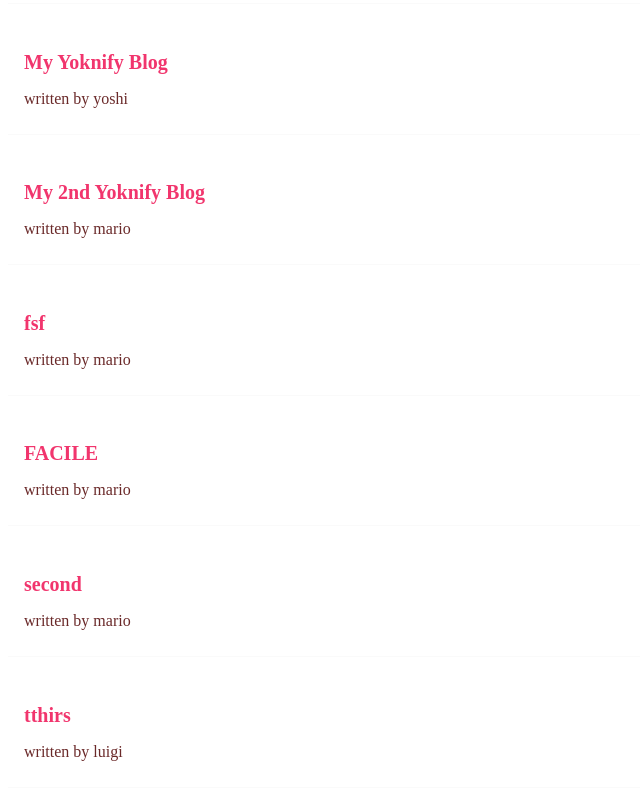
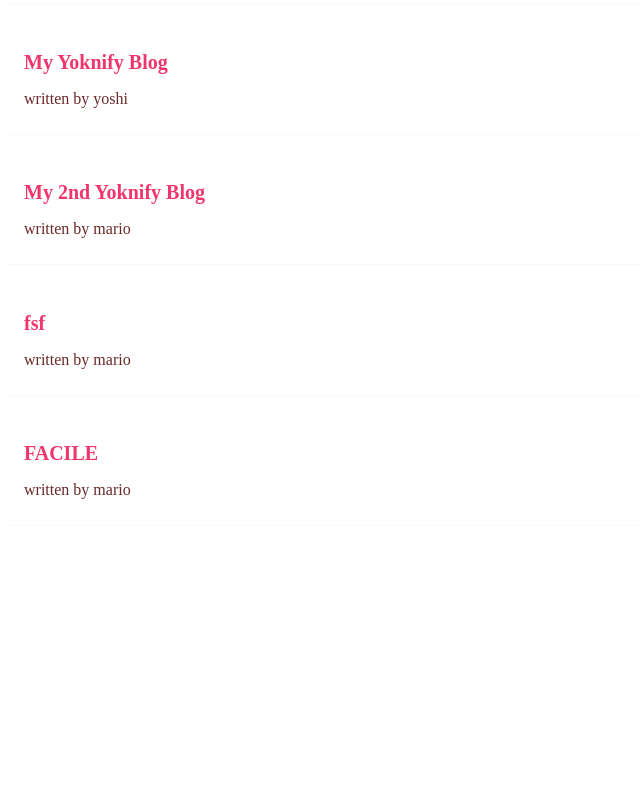
Before and after one commit to antontre1/react-v2, a React (Create React App) app: page / in a window 1280 px wide. Shown: the part 372-1172 px from the top of the page, without its empty margins (0-640 px from the left). After the commit the page ends 918 px from the top, so only its background shows below. Built offline with nearby package versions, Linux system fonts and the light colour scheme; data requests are answered from the project's data file; a web font is replaced by a local one.

Commit message:
DELETE request associated with button in blog details

```diff
--- a/data/db.json
+++ b/data/db.json
@@ -35,18 +35,6 @@
       "body": "je ne sais pas trop",
       "author": "mario",
       "id": 6
-    },
-    {
-      "title": "second",
-      "body": "blog",
-      "author": "mario",
-      "id": 7
-    },
-    {
-      "title": "tthirs",
-      "body": "voici",
-      "author": "luigi",
-      "id": 8
     }
   ]
 }
--- a/src/BlogDetails.js
+++ b/src/BlogDetails.js
@@ -1,9 +1,19 @@
 import { useParams } from 'react-router-dom'
+import { useHistory } from 'react-router-dom/cjs/react-router-dom'
 import useFetch from './useFetch'
 
 const BlogDetails = () => {
   const { id } = useParams()
   const { data: blog, error, isPending } = useFetch('http://localhost:8000/blogs/' + id)
+  const history = useHistory()
+
+  const handleClick = () => {
+    fetch('http://localhost:8000/blogs/' + blog.id, {
+      method: 'DELETE'
+    }).then(() => {
+      history.push('/')
+    })
+  }
 
   return (
     <div className="blog-details">
@@ -14,6 +24,7 @@
           <h2>{ blog.title }</h2>
           <p>Written by { blog.author }</p>
           <div>{ blog.body }</div>
+          <button onClick={handleClick}>delete</button>
         </article>
       )
       }
```
